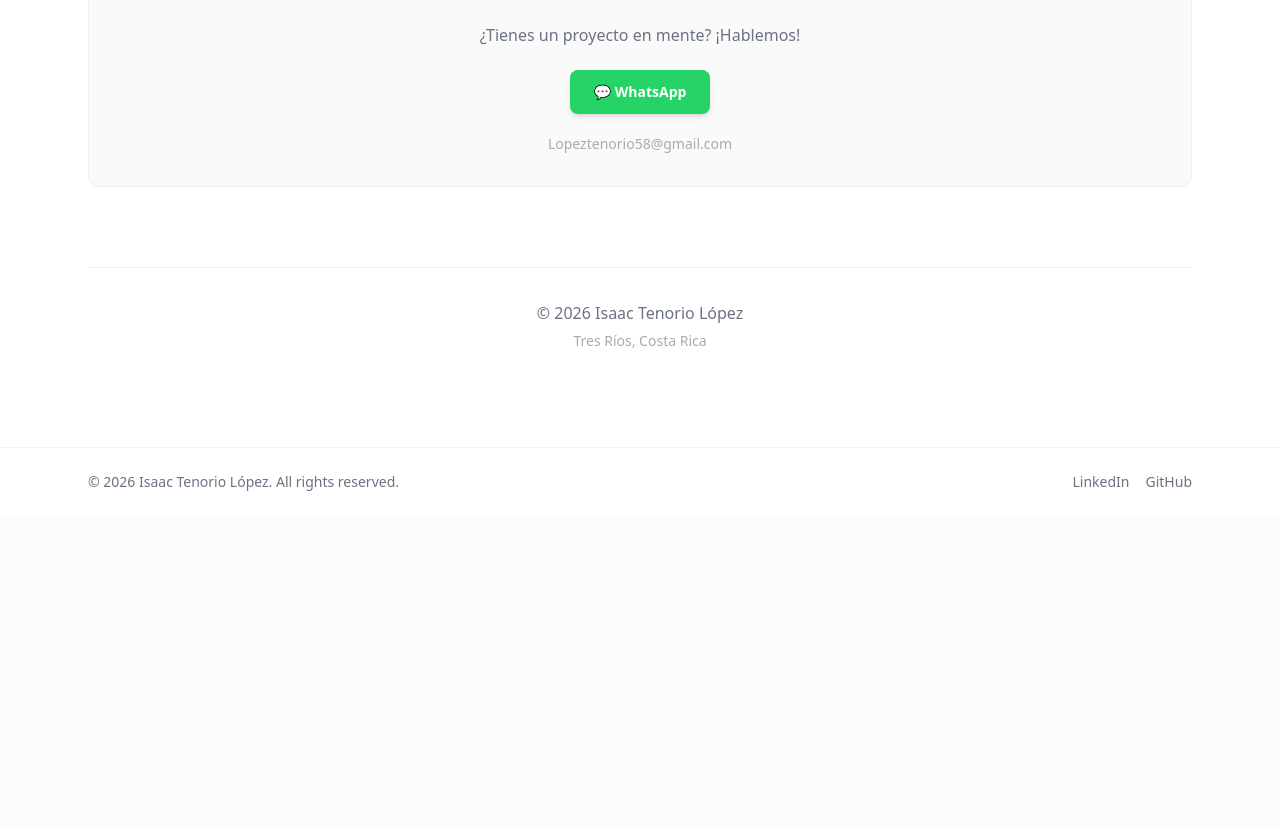
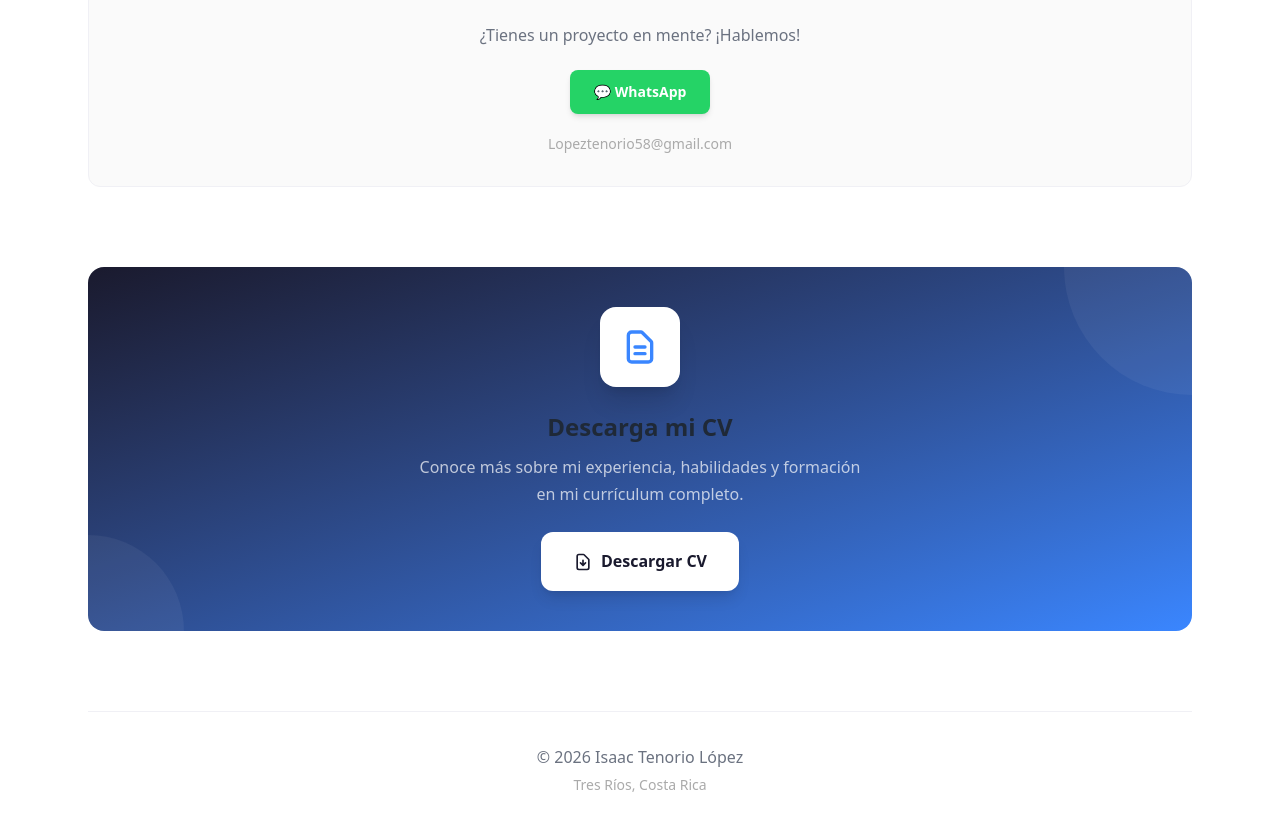
Before and after one commit to IsaacLopez777/portfolio, a Next.js app: page /en in a window 1280 px wide. Shown: the part 1760-2588 px from the top of the page. Before the commit the page ends 2276 px from the top, so only its background shows below. Built offline with nearby package versions, Linux system fonts and the light colour scheme.

Commit message:
Add beautiful CV download section with gradient banner

```diff
--- a/src/app/[locale]/page.tsx
+++ b/src/app/[locale]/page.tsx
@@ -197,7 +197,7 @@ export default function HomePage() {
         <section className="mb-20">
           <h2 className="text-xs font-bold text-[#3a86ff] uppercase tracking-[0.2em] mb-8">Contacto</h2>
 
-          <div className="bg-[#fafafa] rounded-xl p-8 text-center border border-[#f0f0f5]">
+          <div className="bg-[#fafafa] rounded-xl p-8 text-center border border-[#f0f0f5] mb-8">
             <p className="text-[#6b7280] mb-5">¿Tienes un proyecto en mente? ¡Hablemos!</p>
             <a
               href="https://wa.me/50687425031?text=Hola%20Isaac,%20me%20gustaría%20contactarte."
@@ -211,6 +211,33 @@ export default function HomePage() {
           </div>
         </section>
 
+        <section className="mb-20">
+          <div className="relative overflow-hidden bg-gradient-to-br from-[#1a1a2e] to-[#3a86ff] rounded-2xl p-10 text-center">
+            <div className="absolute top-0 right-0 w-64 h-64 bg-white opacity-5 rounded-full -translate-y-1/2 translate-x-1/2"></div>
+            <div className="absolute bottom-0 left-0 w-48 h-48 bg-white opacity-5 rounded-full translate-y-1/2 -translate-x-1/2"></div>
+            <div className="relative z-10">
+              <div className="w-20 h-20 mx-auto mb-6 bg-white rounded-2xl flex items-center justify-center shadow-xl">
+                <svg className="w-10 h-10 text-[#3a86ff]" fill="none" stroke="currentColor" viewBox="0 0 24 24">
+                  <path strokeLinecap="round" strokeLinejoin="round" strokeWidth={2} d="M9 12h6m-6 4h6m2 5H7a2 2 0 01-2-2V5a2 2 0 012-2h5.586a1 1 0 01.707.293l5.414 5.414a1 1 0 01.293.707V19a2 2 0 01-2 2z" />
+                </svg>
+              </div>
+              <h3 className="text-2xl font-bold text-white mb-3">Descarga mi CV</h3>
+              <p className="text-white/70 mb-6 max-w-md mx-auto">Conoce más sobre mi experiencia, habilidades y formación en mi currículum completo.</p>
+              <a
+                href="/CV/Isaac_Tenorio_Lopez_CV.pdf"
+                target="_blank"
+                rel="noopener noreferrer"
+                className="inline-flex items-center gap-2 px-8 py-4 bg-white text-[#1a1a2e] font-bold rounded-xl hover:bg-[#f5f5f5] transition-colors shadow-lg"
+              >
+                <svg className="w-5 h-5" fill="none" stroke="currentColor" viewBox="0 0 24 24">
+                  <path strokeLinecap="round" strokeLinejoin="round" strokeWidth={2} d="M12 10v6m0 0l-3-3m3 3l3-3m2 8H7a2 2 0 01-2-2V5a2 2 0 012-2h5.586a1 1 0 01.707.293l5.414 5.414a1 1 0 01.293.707V19a2 2 0 01-2 2z" />
+                </svg>
+                Descargar CV
+              </a>
+            </div>
+          </div>
+        </section>
+
         <footer className="text-center py-8 border-t border-[#f0f0f5]">
           <p className="text-[#6b7280]">© 2026 Isaac Tenorio López</p>
           <p className="text-[#aaa] text-sm mt-1">Tres Ríos, Costa Rica</p>
```
Also changed, not shown: 1 other file (tests, documents, lock files or other folders).
